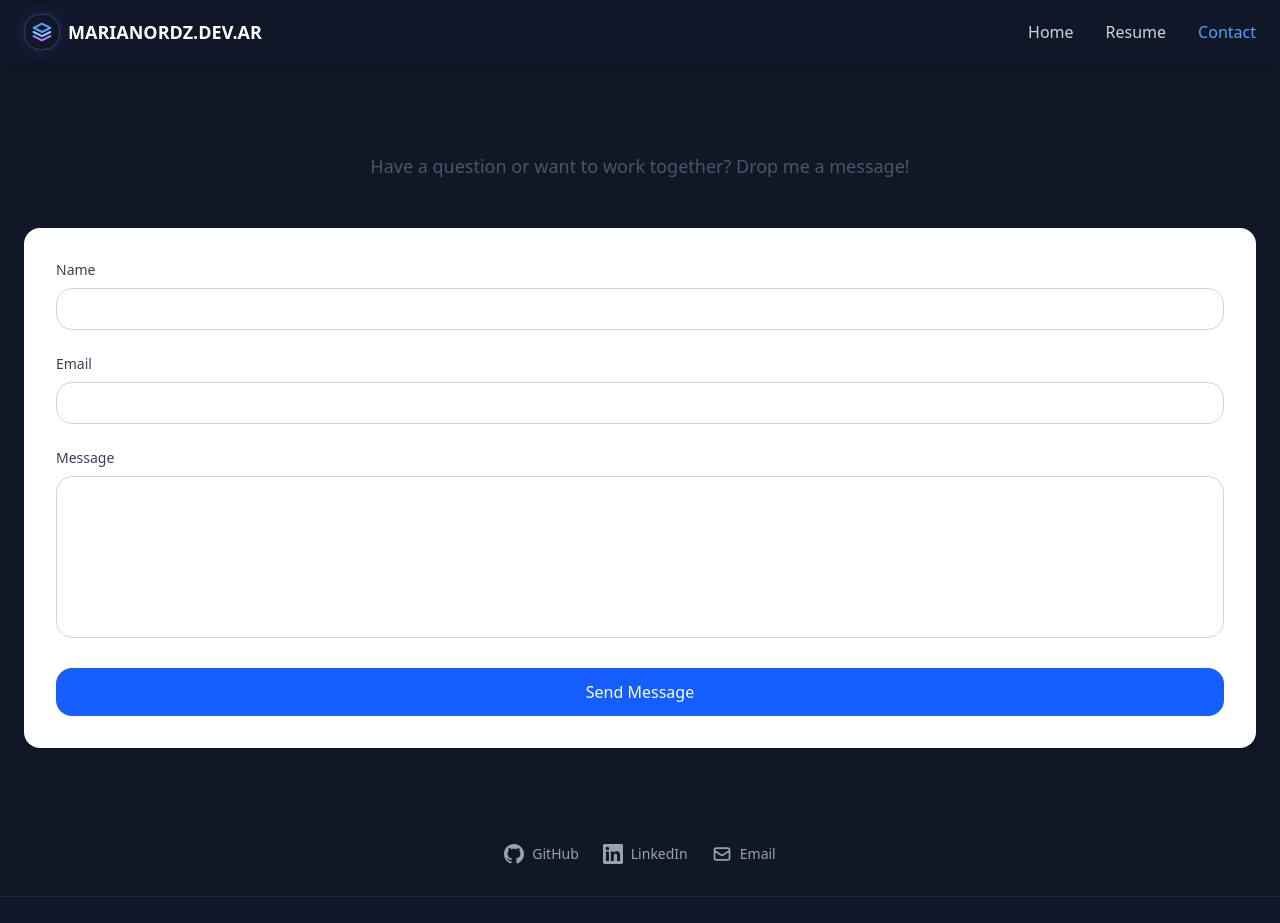
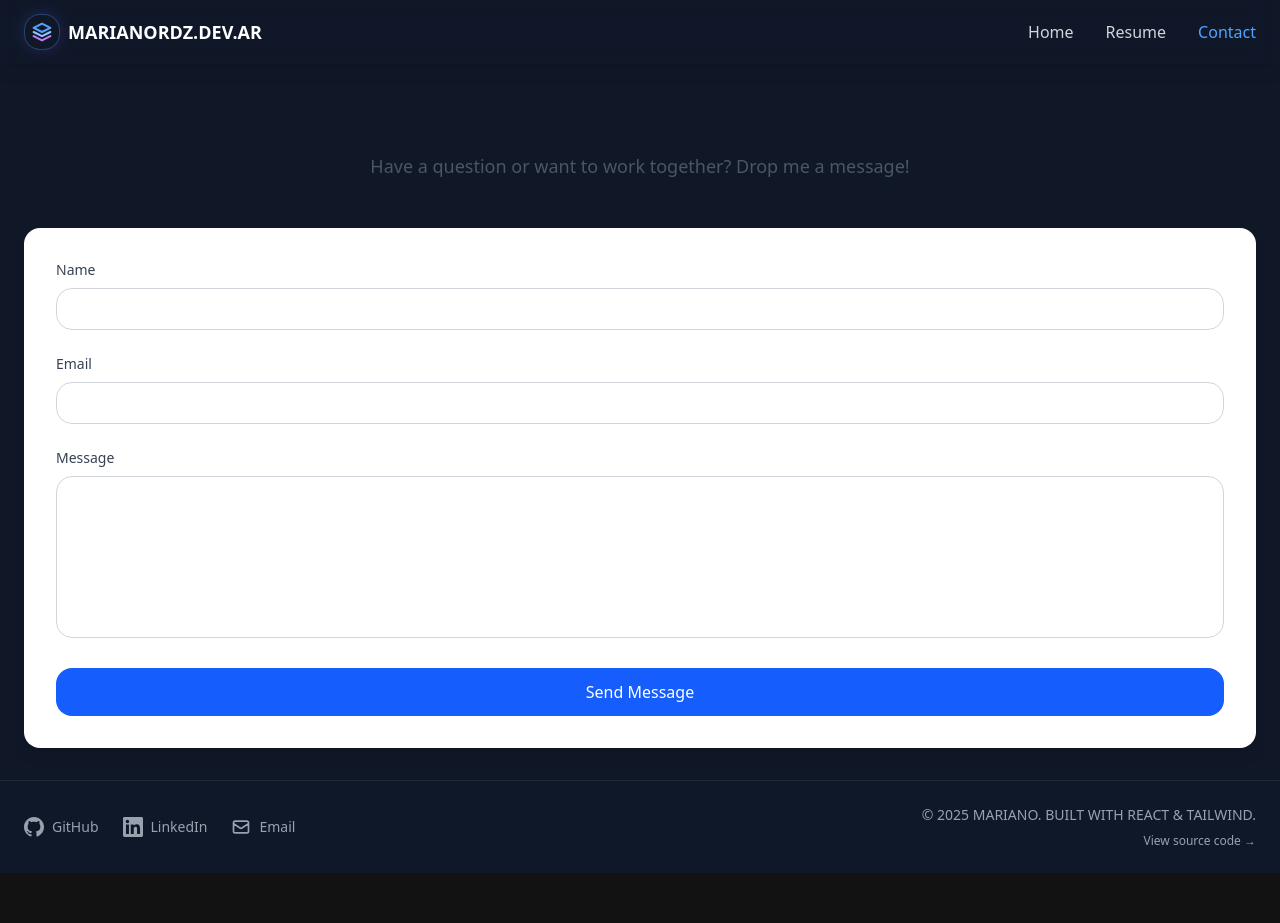
Before and after one commit to MarianoRDZ/website-react, a React (Vite) app: page /contact in a window 1280 px wide. Shown: the top 923 px of the page. After the commit the page ends 873 px from the top, so only its background shows below. Built offline with nearby package versions, Linux system fonts and the light colour scheme.

Commit message:
refactor: remove redundant social links from contact form
- Remove 'Other ways to connect' section
- Social links already visible in footer

```diff
--- a/src/pages/Contact.jsx
+++ b/src/pages/Contact.jsx
@@ -200,13 +200,6 @@
           {status.loading ? 'Sending...' : 'Send Message'}
         </button>
       </form>
-
-      <div className="mt-12 text-center">
-        <h2 className="mb-4 text-2xl font-semibold text-gray-900 dark:text-white">
-          {uiText.contact.socialTitle}
-        </h2>
-        <SocialLinks className="justify-center" />
-      </div>
     </div>
   );
 };
```
